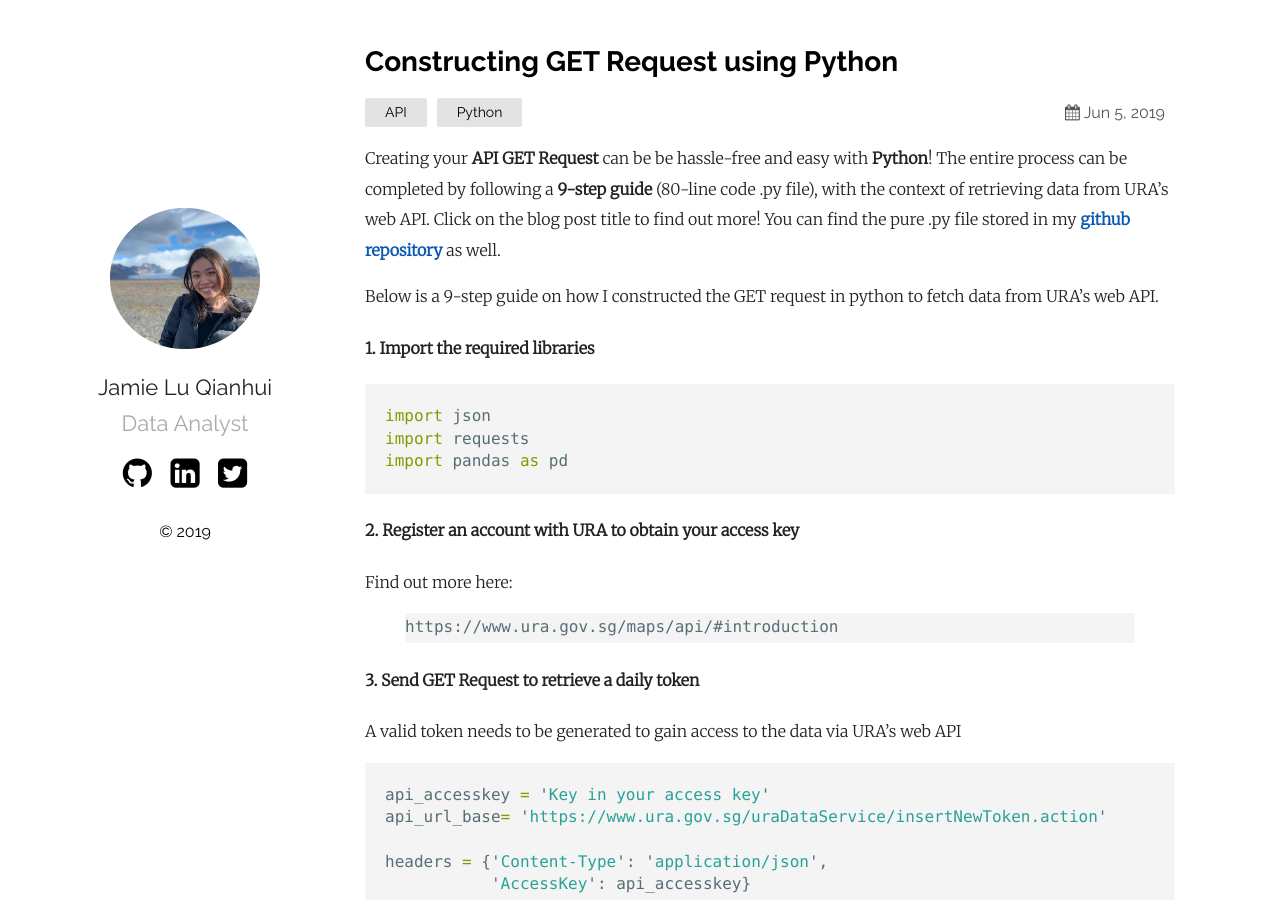
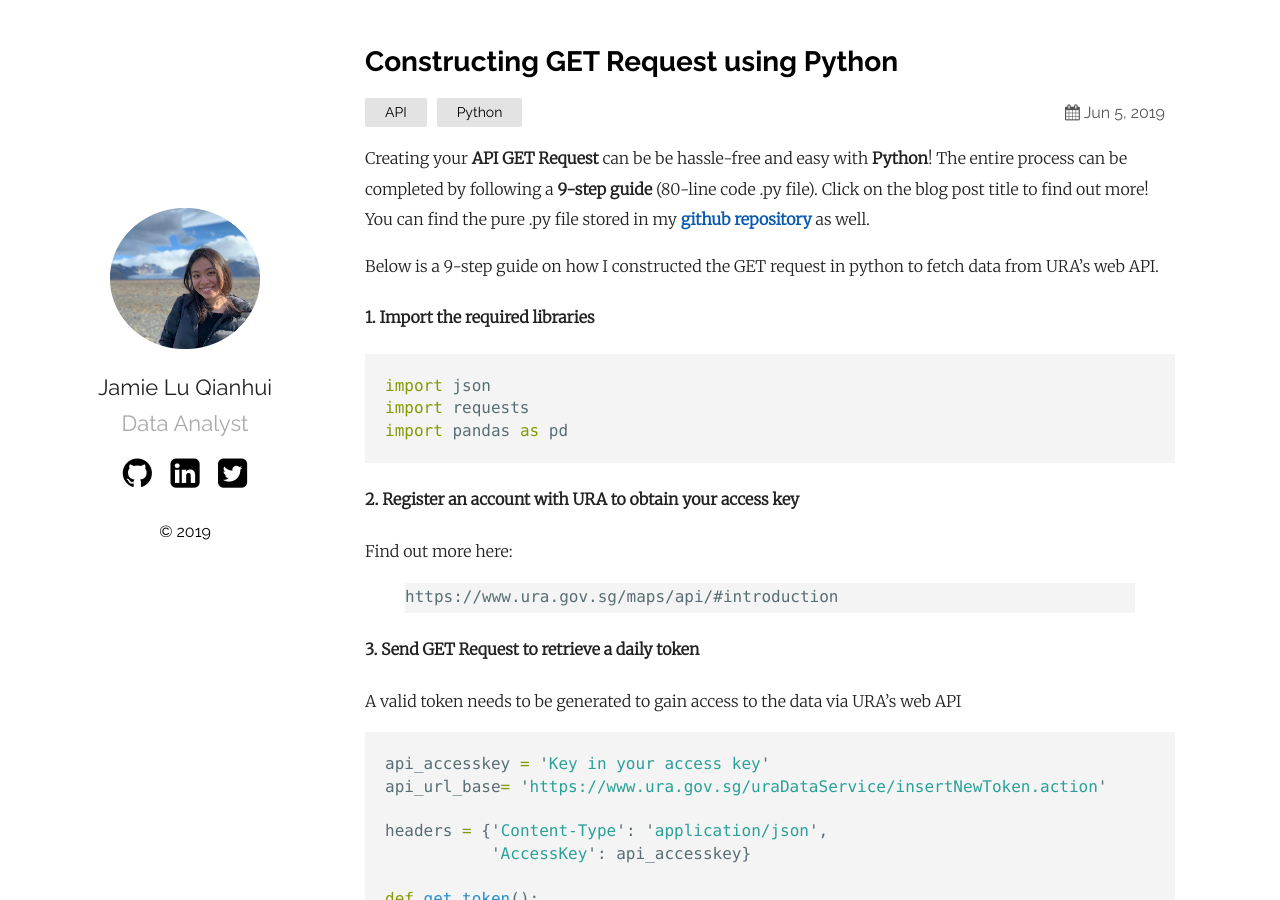
Before and after one commit to jamieqianhui/jamieqianhui.github.io, a Jekyll site: the page built from _posts/2019-06-05-GET-request-in-Python.markdown, in a window 1280 px wide and 900 px high. Built offline with Jekyll 4.4.1, drawn with Linux system fonts in a browser that asks for light colours.

Commit message:
Update 2019-06-05-GET-request-in-Python.markdown

```diff
--- a/_posts/2019-06-05-GET-request-in-Python.markdown
+++ b/_posts/2019-06-05-GET-request-in-Python.markdown
@@ -5,7 +5,7 @@ date:   2019-06-05 09:55:36 +0800
 categories: API Python
 ---
 Creating your **API GET Request** can be be hassle-free and easy with **Python**!
-The entire process can be completed by following a **9-step guide** (80-line code .py file), with the context of retrieving data from URA's web API. Click on the blog post title to find out more! You can find the pure .py file stored in my **[github repository][here]** as well.
+The entire process can be completed by following a **9-step guide** (80-line code .py file). Click on the blog post title to find out more! You can find the pure .py file stored in my **[github repository][here]** as well.
 
 
 Below is a 9-step guide on how I constructed the GET request in python to fetch data from URA's web API.
```
